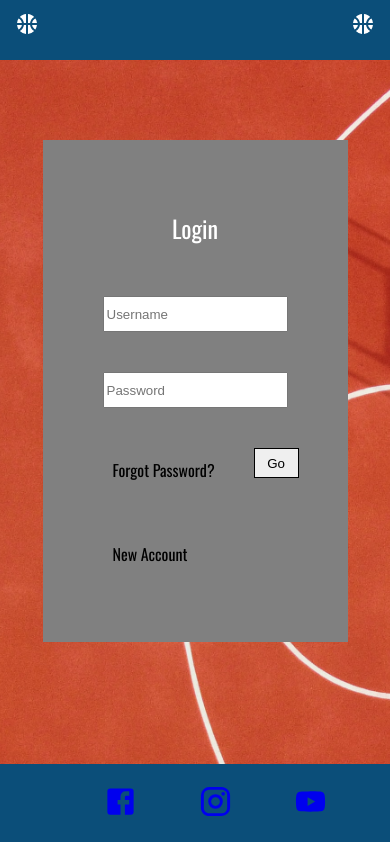
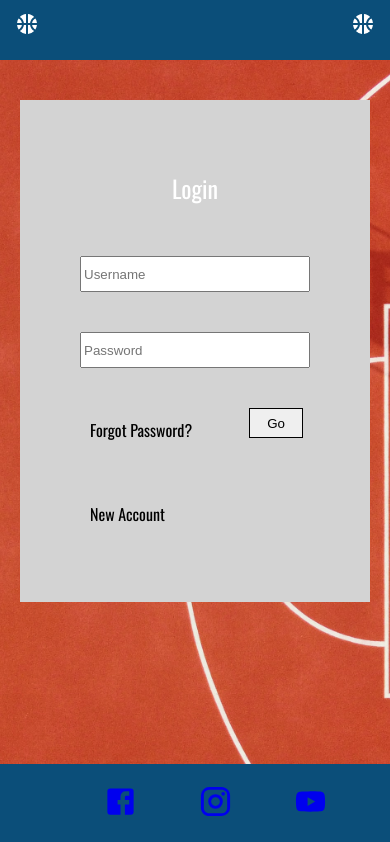
Before and after one commit to TechWithRyan/vite-shop, a React (Vite) app: page /Login in a window 390 px wide. Shown: the top 842 px of the page. Built offline with nearby package versions, Linux system fonts and the light colour scheme.

Commit message:
new padding and lightgray background on signup and login

```diff
--- a/src/component/Login.jsx
+++ b/src/component/Login.jsx
@@ -19,7 +19,7 @@ const Input = styled.input`
 
 const Wrapper = styled.div`
   padding: 40px;
-  background-color: gray;
+  background-color: lightgrey;
   height: 50%;
   margin: 0 auto;
   margin-top: 20px;
--- a/src/component/Navbar/Navbar.css
+++ b/src/component/Navbar/Navbar.css
@@ -83,8 +83,7 @@
     }
     .nav-elements.active{
         width: 50%;
-        height: 60vh;
-
+        height: 70vh;
     }
     .nav-elements ul{
         display:flex;
--- a/src/component/Signup.jsx
+++ b/src/component/Signup.jsx
@@ -23,7 +23,7 @@ const Input = styled.input`
 const Wrapper = styled.div`
   width: 100%;
   padding: 20px;
-  background-color: gray;
+  background-color: lightgrey;
   margin-top: 40px;
   height: 70%;
 
--- a/src/component/about.jsx
+++ b/src/component/about.jsx
@@ -9,9 +9,7 @@ import './index.scss'
 function About() {
     return (
         <Box>
-
             <Grid>
-
                 <div className="about-container">
                     <section className="hero-image">
                         <Grid container justifyContent='center'>
--- a/src/component/index.scss
+++ b/src/component/index.scss
@@ -85,7 +85,7 @@ img{
 
 /* The hero image */
 .hero-image {
-  padding: 60px;
+  padding: 20px;
   /* Use "linear-gradient" to add a darken background effect to the image (photographer.jpg). This will make the text easier to read */
   background-image:  url("/images/basket.jpg");
   /* Set a specific height */
```
